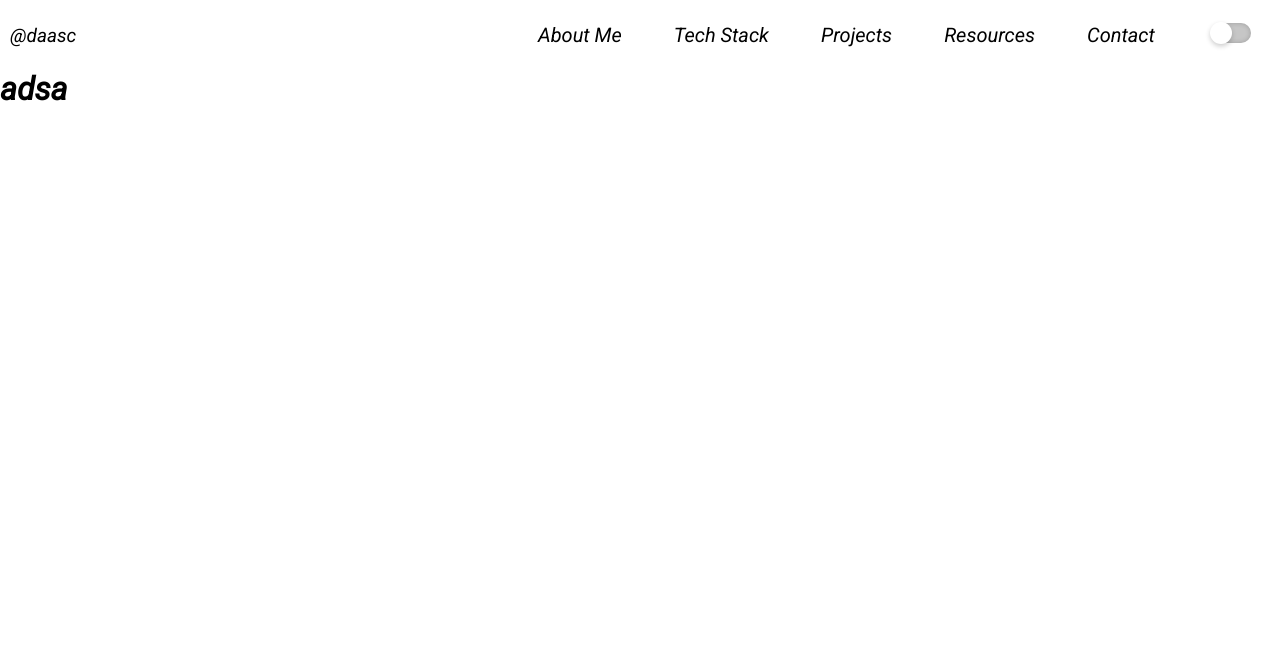
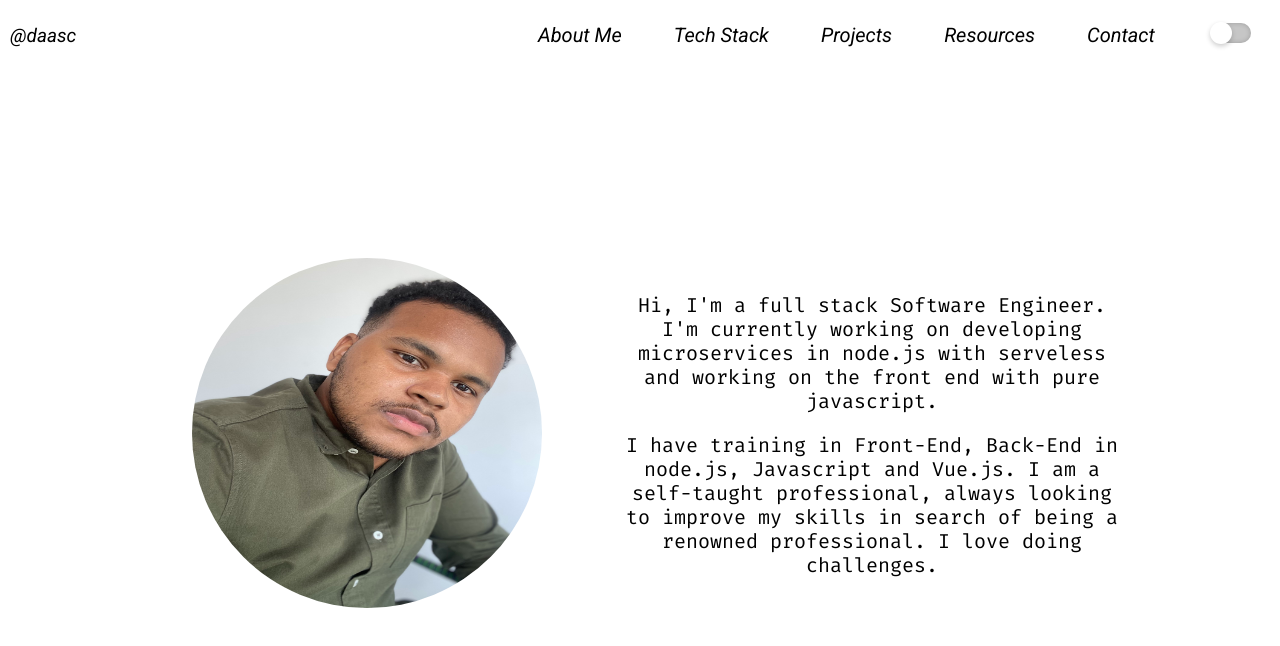
Before and after one commit to daasc/portfolio, a Vue app: page /about in a window 1280 px wide. Shown: the top 646 px of the page. Built offline with nearby package versions, Linux system fonts and the light colour scheme.

Commit message:
add: add page about me

```diff
--- a/src/assets/scss/global.scss
+++ b/src/assets/scss/global.scss
@@ -1,7 +1,4 @@
-@import url("https://fonts.googleapis.com/css2?family=Roboto:ital@1&display=swap");
-:root {
-
-}
+@import url('https://fonts.googleapis.com/css2?family=Fira+Mono&family=Roboto:ital@1&display=swap');
 $mediaMaxWidth: 1260px;
 $mediaBp1Width: 960px;
 $mediaMinWidth: 480px;
--- a/src/views/about.vue
+++ b/src/views/about.vue
@@ -1,13 +1,57 @@
 <template>
   <div class="container">
-    <h1>adsa</h1>
+    <div class="about-me">
+      <figure class="about-me__figure">
+        <img src="../assets/img/person.jpeg" alt="photo " />
+      </figure>
+      <div class="about-me__information">
+        <p>
+          Hi, I'm a full stack Software Engineer. I'm currently working on
+          developing microservices in node.js with serveless and working on
+          the front end with pure javascript.
+        </p>
+        <p>
+          I have training in Front-End, Back-End in node.js, Javascript and
+          Vue.js. I am a self-taught professional, always looking to improve my
+          skills in search of being a renowned professional. I love doing
+          challenges.
+        </p>
+      </div>
+    </div>
   </div>
 </template>
 <script>
 export default {
-  name: 'about',
+  name: "about",
   data() {
     return {};
   },
 };
 </script>
+<style lang="scss">
+.container {
+  display: flex;
+  justify-content: center;
+  flex-direction: column;
+}
+.about-me {
+  display: flex;
+  align-items: center;
+  justify-content: center;
+  .about-me__figure {
+    width: 30%;
+    img {
+      align-self: flex-end;
+      width: 350px;
+      height: 350px;
+      border-radius: 50%;
+    }
+  }
+  .about-me__information {
+    font-family: 'Fira Mono', monospace;
+    width: 40%;
+    text-align: center;
+    font-size: 20px;
+  }
+}
+</style>
```
Also changed, not shown: src/assets/img/person.jpeg (added).
